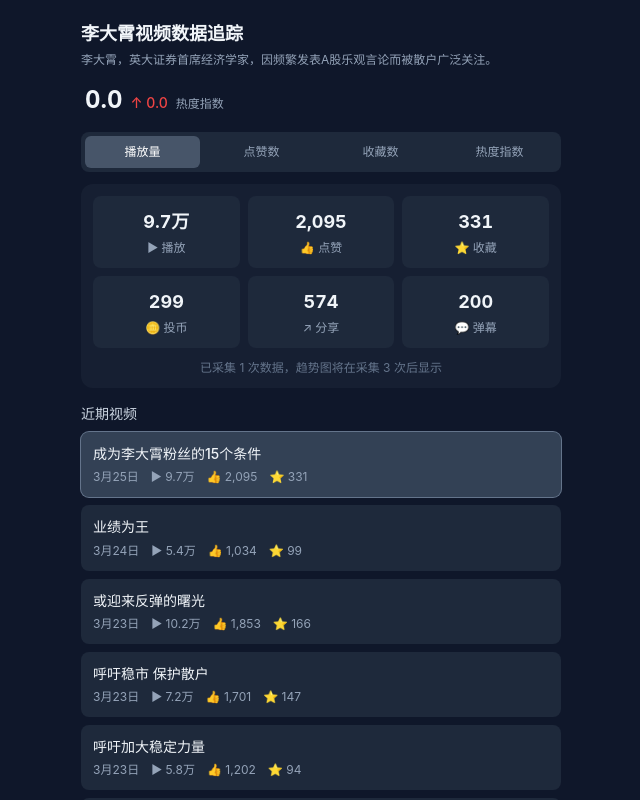
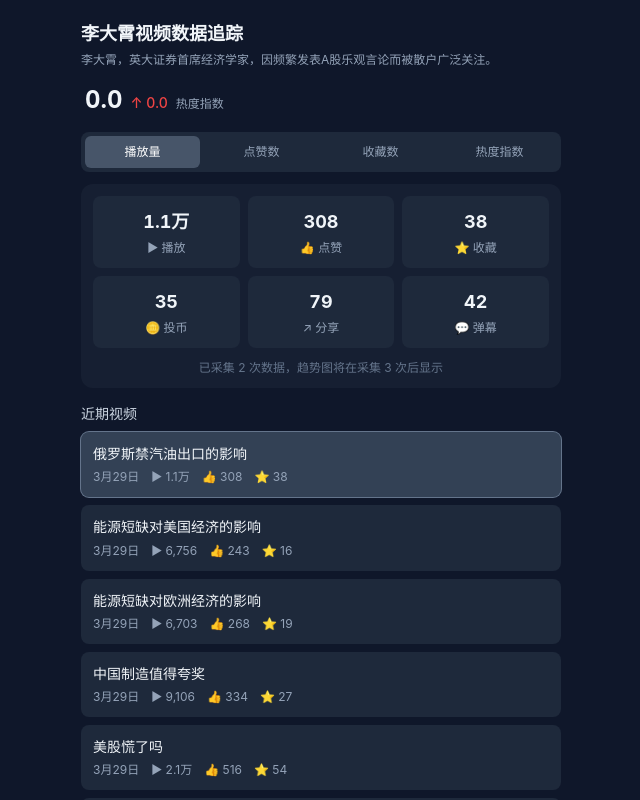
Before and after one commit to fepicture/li-daxiao-video-analytics, a Next.js app: page / in a window 1280 px wide. Shown: the top 800 px of the page, without its empty margins (319-959 px from the left). Built offline with nearby package versions, Linux system fonts and the light colour scheme.

Commit message:
feat: add 5 latest videos from today + re-collect real stats

```diff
--- /dev/null
+++ b/data/snapshots/2026-03-29-04.json
@@ -0,0 +1,150 @@
+{
+  "date": "2026-03-29",
+  "collected_at": "2026-03-29T04:46:13.190Z",
+  "videos": {
+    "BV1QVXUBpE91": {
+      "view": 20688,
+      "like": 516,
+      "favorite": 54,
+      "coin": 52,
+      "share": 96,
+      "danmaku": 42,
+      "reply": 553
+    },
+    "BV1paXUBgEZv": {
+      "view": 9106,
+      "like": 334,
+      "favorite": 27,
+      "coin": 30,
+      "share": 24,
+      "danmaku": 28,
+      "reply": 150
+    },
+    "BV1mWXUB1E5y": {
+      "view": 6703,
+      "like": 268,
+      "favorite": 19,
+      "coin": 22,
+      "share": 21,
+      "danmaku": 19,
+      "reply": 118
+    },
+    "BV114XUBCEbs": {
+      "view": 6756,
+      "like": 243,
+      "favorite": 16,
+      "coin": 23,
+      "share": 13,
+      "danmaku": 15,
+      "reply": 137
+    },
+    "BV1yUXmBzEVw": {
+      "view": 10834,
+      "like": 308,
+      "favorite": 38,
+      "coin": 35,
+      "share": 79,
+      "danmaku": 42,
+      "reply": 172
+    },
+    "BV1WHQmBNE3X": {
+      "view": 96657,
+      "like": 2096,
+      "favorite": 331,
+      "coin": 299,
+      "share": 575,
+      "danmaku": 200,
+      "reply": 1393
+    },
+    "BV1sQQRBoEKX": {
+      "view": 101855,
+      "like": 1853,
+      "favorite": 165,
+      "coin": 150,
+      "share": 824,
+      "danmaku": 254,
+      "reply": 1212
+    },
+    "BV16yQdBHE7q": {
+      "view": 57780,
+      "like": 1202,
+      "favorite": 93,
+      "coin": 158,
+      "share": 222,
+      "danmaku": 111,
+      "reply": 1163
+    },
+    "BV1MxQdBeEzV": {
+      "view": 72370,
+      "like": 1701,
+      "favorite": 146,
+      "coin": 276,
+      "share": 491,
+      "danmaku": 253,
+      "reply": 930
+    },
+    "BV1yTAwzTEZp": {
+      "view": 133753,
+      "like": 2441,
+      "favorite": 397,
+      "coin": 218,
+      "share": 926,
+      "danmaku": 250,
+      "reply": 1212
+    },
+    "BV1unQ9BFEux": {
+      "view": 106058,
+      "like": 1690,
+      "favorite": 149,
+      "coin": 139,
+      "share": 529,
+      "danmaku": 153,
+      "reply": 1562
+    },
+    "BV1uez4BpEMD": {
+      "view": 72386,
+      "like": 1533,
+      "favorite": 145,
+      "coin": 149,
+      "share": 464,
+      "danmaku": 0,
+      "reply": 1090
+    },
+    "BV1yfzWBBEAy": {
+      "view": 52097,
+      "like": 1151,
+      "favorite": 107,
+      "coin": 138,
+      "share": 208,
+      "danmaku": 0,
+      "reply": 768
+    },
+    "BV1wNQqBKEhu": {
+      "view": 54040,
+      "like": 1034,
+      "favorite": 99,
+      "coin": 88,
+      "share": 90,
+      "danmaku": 31,
+      "reply": 657
+    },
+    "BV1z86RBQEdD": {
+      "view": 53087,
+      "like": 1104,
+      "favorite": 125,
+      "coin": 111,
+      "share": 119,
+      "danmaku": 0,
+      "reply": 739
+    },
+    "BV1memyB9ExY": {
+      "view": 32849,
+      "like": 797,
+      "favorite": 112,
+      "coin": 53,
+      "share": 70,
+      "danmaku": 0,
+      "reply": 486
+    }
+  }
+}
--- a/data/videos.json
+++ b/data/videos.json
@@ -1,4 +1,59 @@
 [
+  {
+    "bvid": "BV1yUXmBzEVw",
+    "title": "俄罗斯禁汽油出口的影响",
+    "pubdate": 1774757116,
+    "duration": 297,
+    "pic": "http://i2.hdslb.com/bfs/archive/ab3627891a999cb0a59718ecfbd409201790752f.jpg",
+    "owner": {
+      "mid": 2137589551,
+      "name": "李大霄"
+    }
+  },
+  {
+    "bvid": "BV114XUBCEbs",
+    "title": "能源短缺对美国经济的影响",
+    "pubdate": 1774755965,
+    "duration": 194,
+    "pic": "http://i2.hdslb.com/bfs/archive/ea3b7321f3c51fd6c91cb6795d3c4b0b438bb0c6.jpg",
+    "owner": {
+      "mid": 2137589551,
+      "name": "李大霄"
+    }
+  },
+  {
+    "bvid": "BV1mWXUB1E5y",
+    "title": "能源短缺对欧洲经济的影响",
+    "pubdate": 1774755318,
+    "duration": 253,
+    "pic": "http://i1.hdslb.com/bfs/archive/f58f746ba0f7df052194a9cc400a5efbe05ec98f.jpg",
+    "owner": {
+      "mid": 2137589551,
+      "name": "李大霄"
+    }
+  },
+  {
+    "bvid": "BV1paXUBgEZv",
+    "title": "中国制造值得夸奖",
+    "pubdate": 1774754092,
+    "duration": 324,
+    "pic": "http://i2.hdslb.com/bfs/archive/4208b6c27a0bb79c63e6fcd66ee51a4062e61e9e.jpg",
+    "owner": {
+      "mid": 2137589551,
+      "name": "李大霄"
+    }
+  },
+  {
+    "bvid": "BV1QVXUBpE91",
+    "title": "美股慌了吗",
+    "pubdate": 1774752854,
+    "duration": 210,
+    "pic": "http://i1.hdslb.com/bfs/archive/aff3cdfaef5859300e9f715fd66c38fb737b5db1.jpg",
+    "owner": {
+      "mid": 2137589551,
+      "name": "李大霄"
+    }
+  },
   {
     "bvid": "BV1WHQmBNE3X",
     "title": "成为李大霄粉丝的15个条件",
```
Also changed, not shown: scripts/collect.mjs (+8 -0 lines).
